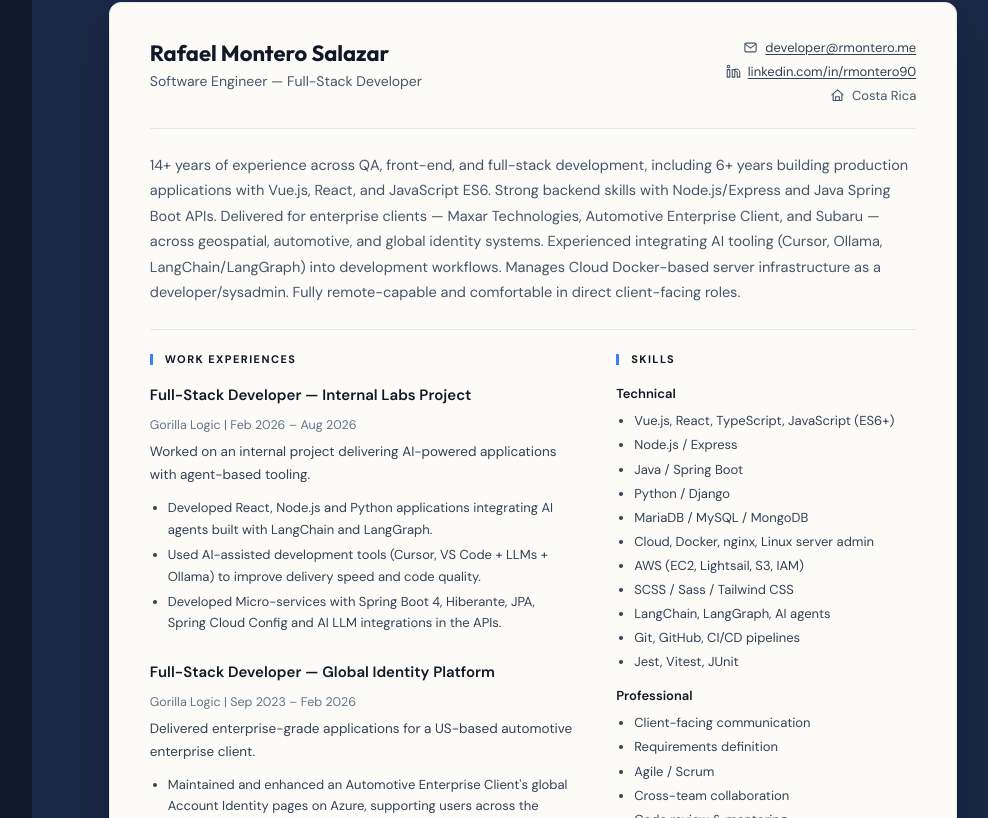
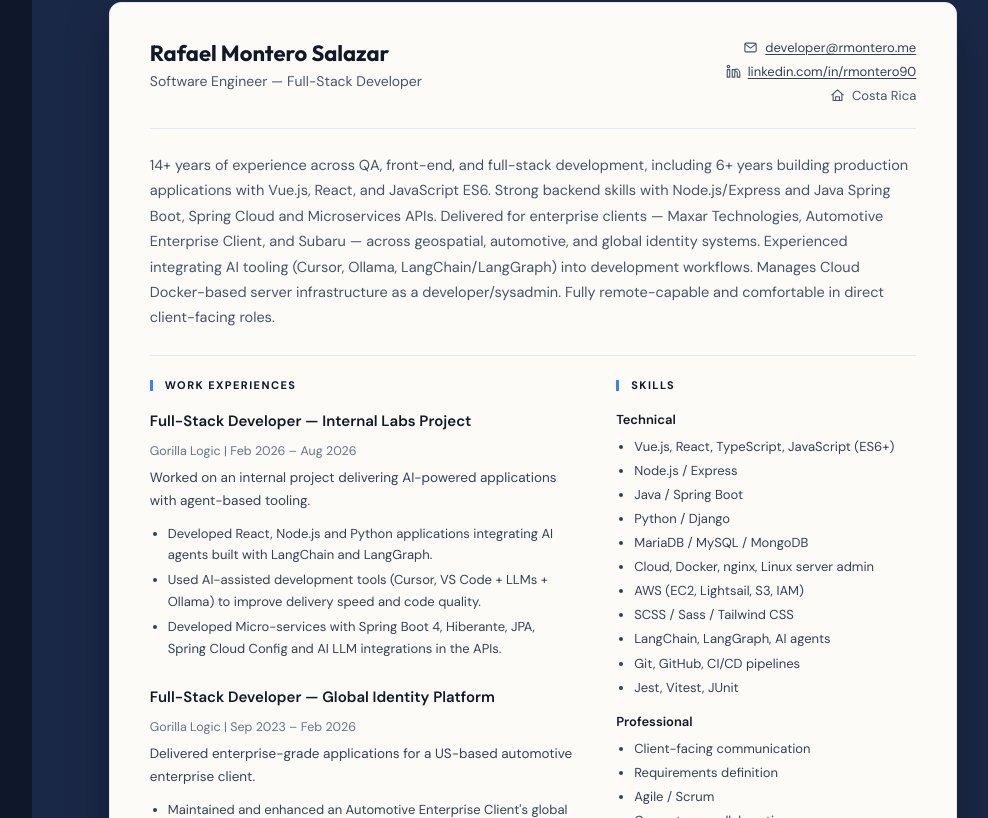
Before and after one commit to rmontero90/portfolio, a React (Vite) app: page / in a window 1280 px wide. Shown: the part 2702-3520 px from the top of the page, without its empty margins (246-1234 px from the left). Built offline with nearby package versions, Linux system fonts and the light colour scheme; no server answers.

Commit message:
Add Spring Cloud references and Docker and Kubernetes

```diff
--- a/src/App.jsx
+++ b/src/App.jsx
@@ -465,12 +465,13 @@ export default function App() {
                       full-stack development, including 6+ years building
                       production applications with Vue.js, React, and JavaScript
                       ES6. Strong backend skills with Node.js/Express and Java
-                      Spring Boot APIs. Delivered for enterprise clients — Maxar
-                      Technologies, Automotive Enterprise Client, and Subaru —
-                      across geospatial, automotive, and global identity
-                      systems. Experienced integrating AI tooling (Cursor,
-                      Ollama, LangChain/LangGraph) into development workflows.
-                      Manages Cloud Docker-based server infrastructure as a
+                      Spring Boot, Spring Cloud and Microservices APIs.
+                      Delivered for enterprise clients — Maxar Technologies,
+                      Automotive Enterprise Client, and Subaru — across
+                      geospatial, automotive, and global identity systems.
+                      Experienced integrating AI tooling (Cursor, Ollama,
+                      LangChain/LangGraph) into development workflows. Manages
+                      Cloud Docker-based server infrastructure as a
                       developer/sysadmin. Fully remote-capable and comfortable
                       in direct client-facing roles.
                     </p>
--- a/src/data/ResumeInfo.tsx
+++ b/src/data/ResumeInfo.tsx
@@ -160,7 +160,7 @@ const resumeExperiences = [
       "Worked on SecureWatch using Vue.js on the front end and Java Spring on the back end.",
       "Participated in the development of the Maxar Developer Portal with Vue.js and Docusaurus.",
       "Developed client-facing communication skills through direct participation in client meetings.",
-      "Hands-on experience on modules of Java Spring APIs for SecureWatch.",
+      "Hands-on experience on modules of Java Spring APIs for SecureWatch, microservices in Docker and Kubernetes environments.",
     ],
   },
   {
```
